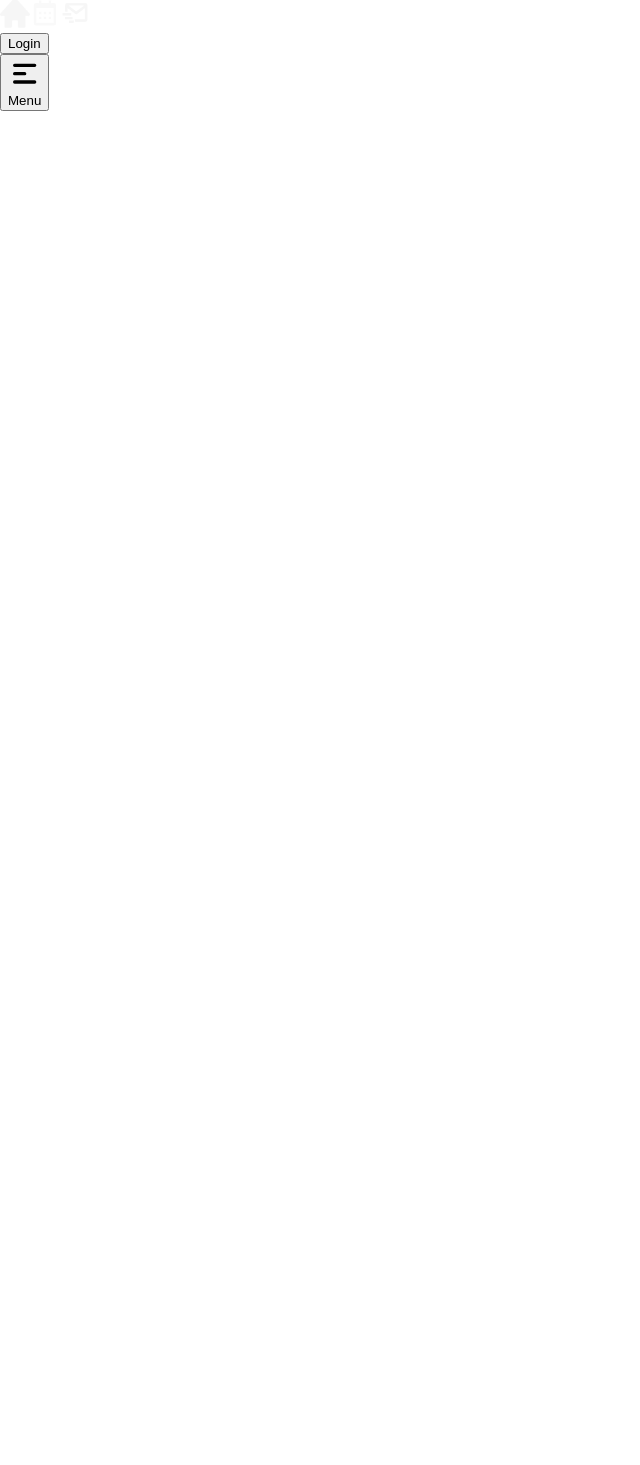
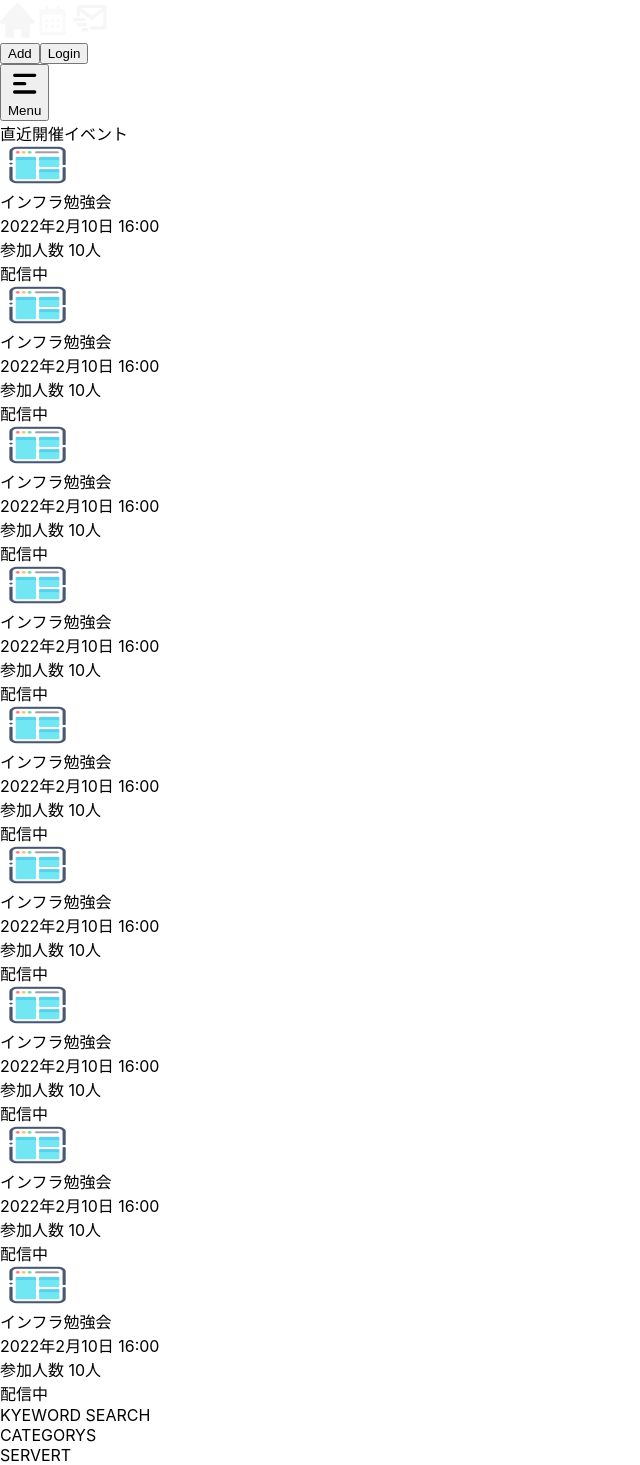
Before and after one commit to SystemEngineeringTeam/HackU-2021-vol3, a Next.js app in the folder front/: page / in a window 1280 px wide. Shown: the part 56-1521 px from the top of the page, without its empty margins (0-640 px from the left). Before the commit the page ends 800 px from the top, so only its background shows below. Built offline with nearby package versions, Linux system fonts and the light colour scheme.

Commit message:
イベント一覧画面作成

```diff
--- /dev/null
+++ b/front/components/Event.tsx
@@ -0,0 +1,27 @@
+import Image from "next/image";
+import Header from "./Header";
+import Layout from "./Layout";
+
+const Event = () => {
+  return (
+    <div className="col-span-7 col-start-3 mt-2 h-20 bg-original-gray rounded-lg shadow-md">
+      <div className="flex justify-between mt-2 h-16 rounded-lg">
+        <div className="flex bg-white rounded-lg shadow-sm">
+          <Image src="/infra.png" alt="" width="75px" height="40px" />
+          <div className="flex flex-col pr-72">
+            <div className="flex-auto text-2xl">インフラ勉強会</div>
+            <div className="text-sm">2022年2月10日 16:00</div>
+          </div>
+        </div>
+        <div className="flex flex-col justify-between text-base">
+          <div>参加人数 10人</div>
+          <div className="text-center text-original-red bg-white rounded-lg border-2 border-original-red">
+            配信中
+          </div>
+        </div>
+      </div>
+    </div>
+  );
+};
+
+export default Event;
--- a/front/components/Header.tsx
+++ b/front/components/Header.tsx
@@ -5,7 +5,7 @@ import Login from "./Login";
 const Header = () => {
   return (
     <div>
-      <header className="flex justify-between items-center py-4 bg-original-green md:py-4 ">
+      <header className="flex justify-between items-center py-2 bg-original-green ">
         <div className="ml-5 ">
           <Link href="/">
             <a
@@ -25,23 +25,26 @@ const Header = () => {
 
         <nav className="hidden gap-12 lg:flex">
           <Link href="/">
-            <a className="text-lg font-semibold text-gray-600 hover:text-indigo-500 active:text-indigo-700 transition duration-100">
-              <Image src="/home.png" alt="" width="30px" height="30px" />
+            <a className="text-lg font-semibold text-gray-600 transition duration-100 ">
+              <Image src="/home.png" alt="" width="35px" height="35px" />
             </a>
           </Link>
           <Link href="/calendar">
-            <a className="text-lg font-semibold text-gray-600 hover:text-indigo-500 active:text-indigo-700 transition duration-100">
-              <Image src="/calendar.png" alt="" width="30px" height="30px" />
+            <a className="text-lg font-semibold text-gray-600 transition duration-100">
+              <Image src="/calendar.png" alt="" width="35px" height="35px" />
             </a>
           </Link>
           <Link href="/mail">
-            <a className="text-lg font-semibold text-gray-600 hover:text-indigo-500 active:text-indigo-700 transition duration-100">
-              <Image src="/mail.png" alt="" width="30px" height="30px" />
+            <a className="text-lg font-semibold text-gray-600 transition duration-100">
+              <Image src="/mail.png" alt="" width="40px" height="40px" />
             </a>
           </Link>
         </nav>
 
-        <div className="hidden flex-col gap-2.5 -ml-8 sm:flex-row sm:justify-center lg:flex lg:justify-start">
+        <div className="hidden gap-2.5 -ml-8 sm:flex-row sm:justify-center lg:flex lg:justify-start">
+          <button className="py-2 px-6 font-bold text-white bg-original-deep-gray hover:bg-gray-600 rounded-md">
+            Add
+          </button>
           <Login />
         </div>
 
--- a/front/components/Home.tsx
+++ b/front/components/Home.tsx
@@ -1,8 +1,38 @@
+import Image from "next/image";
+import Event from "./Event";
 import Header from "./Header";
 import Layout from "./Layout";
 
 const Home = () => {
-  return <Layout></Layout>;
+  return (
+    <Layout>
+      <div className="flex">
+        <div className="flex-col flex-1 my-6 ml-6 text-4xl font-bold">
+          直近開催イベント
+          <div className="border-4 "></div>
+          <div className="grid grid-cols-12 gap-4">
+            <Event />
+            <Event />
+            <Event />
+            <Event />
+            <Event />
+            <Event />
+            <Event />
+            <Event />
+            <Event />
+          </div>
+        </div>
+        <div className="border-4"></div>
+        <div className="flex flex-col justify-center w-96">
+          <div className="text-center bg-original-deep-gray">
+            KYEWORD SEARCH
+            <div>CATEGORYS</div>
+            <div>SERVERT</div>
+          </div>
+        </div>
+      </div>
+    </Layout>
+  );
 };
 
 export default Home;
--- a/front/components/Login.tsx
+++ b/front/components/Login.tsx
@@ -6,7 +6,7 @@ const Login = () => {
   return (
     <>
       <button
-        className="py-2 px-6 font-bold text-black bg-white hover:bg-gray-100 rounded-md "
+        className="py-2 px-6 font-bold text-black bg-white hover:bg-gray-300 rounded-md "
         type="button"
         onClick={() => setShowModal(true)}
       >
@@ -16,7 +16,7 @@ const Login = () => {
         <>
           <div className="flex overflow-x-hidden overflow-y-auto fixed inset-0 z-50 justify-center items-center outline-none focus:outline-none">
             <div className="relative my-6 mx-auto w-auto max-w-3xl">
-              <div className="flex relative flex-col w-96 h-80 bg-white rounded-lg border-0 outline-none focus:outline-none shadow-lg">
+              <div className="flex relative flex-col w-96 h-96 bg-white rounded-lg border-0 outline-none focus:outline-none shadow-lg">
                 <div className="flex items-start mt-2 ml-2">
                   <button
                     className=""
@@ -35,7 +35,6 @@ const Login = () => {
                     <span className="block w-6 h-6 text-2xl text-black bg-transparent outline-none focus:outline-none opacity-5"></span>
                   </button>
                 </div>
-
                 <div className="flex relative py-3 px-10 my-4 mx-auto bg-original-login-blue rounded-2xl drop-shadow-lg">
                   <div className="flex-initial mr-2">
                     <Image
--- a/front/package.json
+++ b/front/package.json
@@ -9,6 +9,7 @@
   },
   "dependencies": {
     "@headlessui/react": "^1.4.3",
+    "@heroicons/react": "^1.0.5",
     "next": "12.0.10",
     "react": "17.0.2",
     "react-dom": "17.0.2"
--- a/front/pages/index.tsx
+++ b/front/pages/index.tsx
@@ -7,7 +7,7 @@ import styles from "../styles/Home.module.css";
 
 const Index: NextPage = () => {
   return (
-    <div className={styles.container}>
+    <div>
       <Home />
     </div>
   );
--- a/front/tailwind.config.js
+++ b/front/tailwind.config.js
@@ -9,6 +9,10 @@ module.exports = {
       colors: {
         "original-green": "#1B2D3E",
         "original-login-blue": "#F5FAFD",
+        "original-deep-gray": "#697288",
+        "original-red": "#D76A6A",
+        "original-gray": "#ECF1F6",
+        "original-red": "#FF0000",
       },
     },
   },
```
Also changed, not shown: front/components/Sidebar.tsx (added, +45 -0 lines), front/public/infra.png (added), 1 other file (tests, documents, lock files or other folders).
